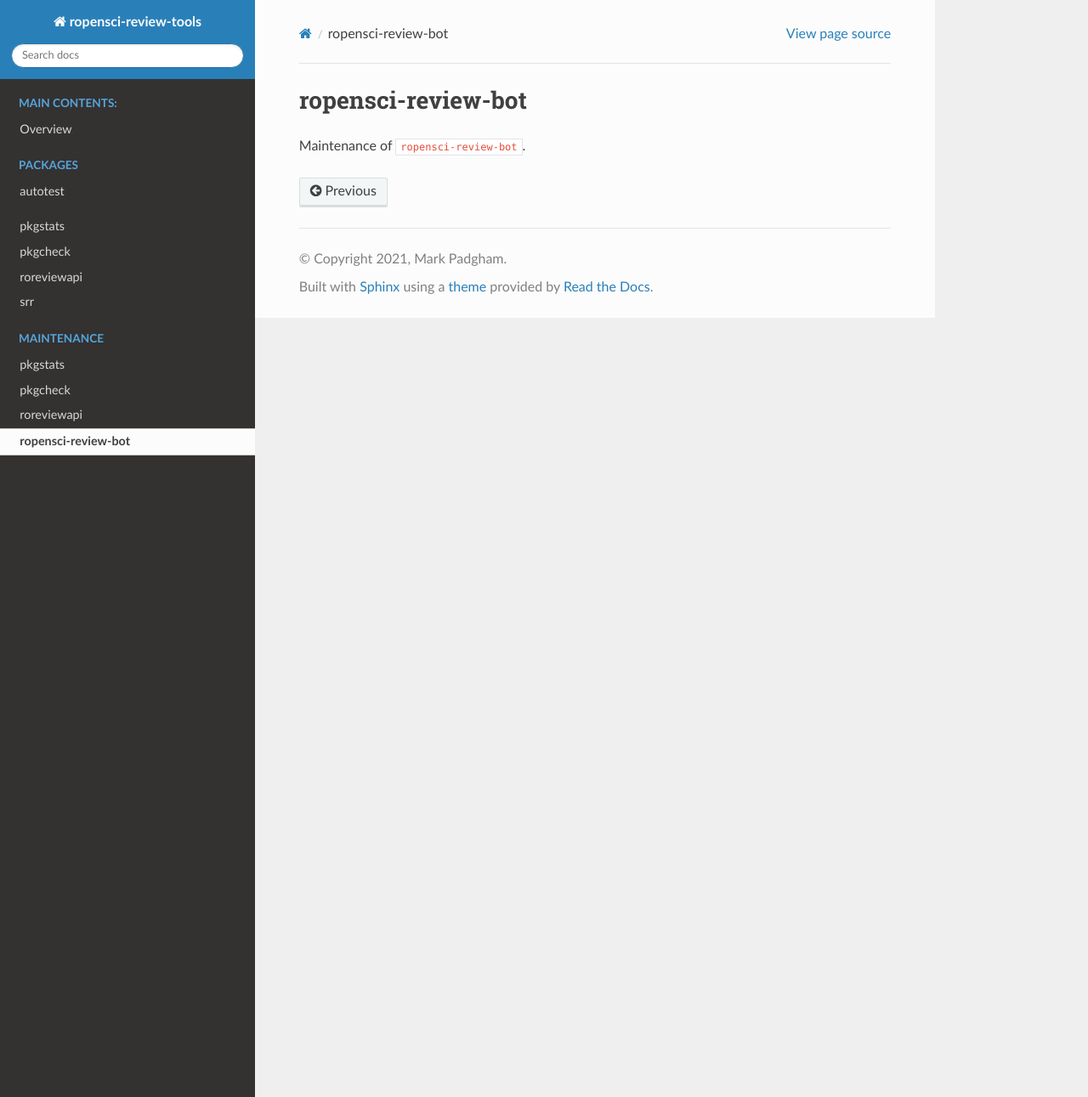
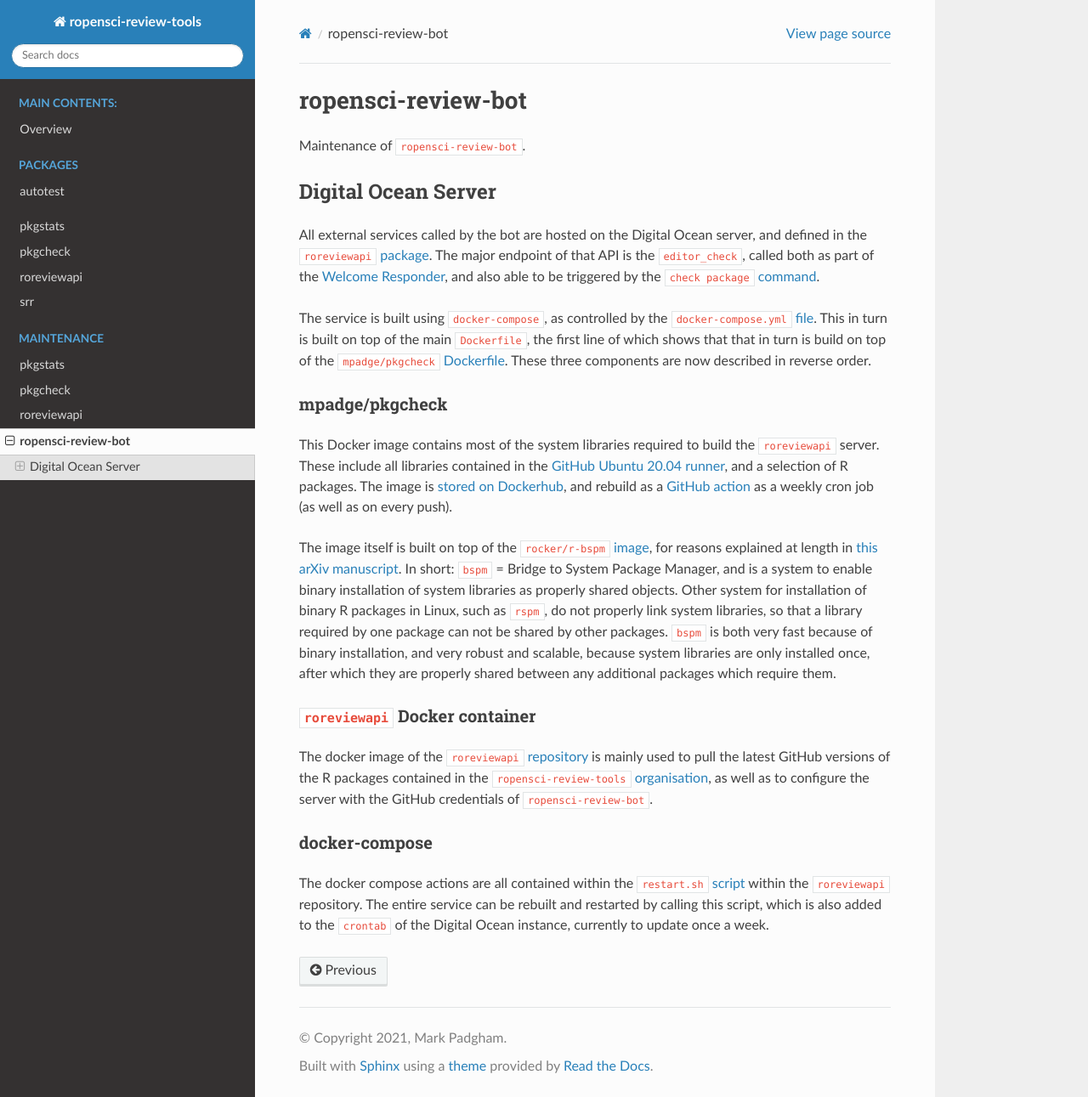
Before and after one commit to ropensci-review-tools/ropensci-review-tools, a Sphinx documentation site: the page built from docs/maintenance/ropensci-review-bot.md, in a window 1280 px wide and 1291 px high. Shown: the whole window at 85% size. Built offline with Sphinx 7.4.7 and the Read the Docs theme 2.0.0, drawn with Linux system fonts in a browser that asks for light colours.

Commit message:
extend review-bot maintenance docs

```diff
--- a/docs/maintenance/ropensci-review-bot.md
+++ b/docs/maintenance/ropensci-review-bot.md
@@ -2,3 +2,64 @@
 # ropensci-review-bot
 
 Maintenance of `ropensci-review-bot`.
+
+## Digital Ocean Server
+
+All external services called by the bot are hosted on the Digital Ocean server,
+and defined in the [`roreviewapi`
+package](https://github.com/ropensci-review-tools/roreviewapi). The major
+endpoint of that API is the `editor_check`, called both as part of the [Welcome
+Responder](https://github.com/ropensci-org/buffy/blob/82dd29bae4aeaa6bf5ca77b27be82cacd3a1ba04/config/settings-production.yml#L18-L32),
+and also able to be triggered by the [`check package`
+command](https://github.com/ropensci-org/buffy/blob/82dd29bae4aeaa6bf5ca77b27be82cacd3a1ba04/config/settings-production.yml#L92-L106).
+
+The service is built using `docker-compose`, as controlled by the
+[`docker-compose.yml`
+file](https://github.com/ropensci-review-tools/roreviewapi/blob/main/docker-compose.yml).
+This in turn is built on top of the main
+[`Dockerfile`](https://github.com/ropensci-review-tools/roreviewapi/blob/main/Dockerfile),
+the first line of which shows that that in turn is build on top of the
+[`mpadge/pkgcheck`
+Dockerfile](https://github.com/ropensci-review-tools/pkgcheck/blob/main/Dockerfile).
+These three components are now described in reverse order.
+
+### mpadge/pkgcheck
+
+This Docker image contains most of the system libraries required to build the
+`roreviewapi` server. These include all libraries contained in the [GitHub
+Ubuntu 20.04
+runner](https://github.com/actions/virtual-environments/blob/main/images/linux/Ubuntu2004-README.md),
+and a selection of R packages. The image is [stored on
+Dockerhub](https://hub.docker.com/repository/docker/mpadge/pkgcheck), and
+rebuild as a [GitHub
+action](https://github.com/ropensci-review-tools/pkgcheck/blob/main/.github/workflows/docker.yaml)
+as a weekly cron job (as well as on every push).
+
+The image itself is built on top of the [`rocker/r-bspm`
+image](https://github.com/rocker-org/bspm), for reasons explained at length in
+[this arXiv manuscript](https://arxiv.org/abs/2103.08069). In short: `bspm` =
+Bridge to System Package Manager, and is a system to enable binary installation
+of system libraries as properly shared objects. Other system for installation
+of binary R packages in Linux, such as `rspm`, do not properly link system
+libraries, so that a library required by one package can not be shared by other
+packages. `bspm` is both very fast because of binary installation, and very
+robust and scalable, because system libraries are only installed once, after
+which they are properly shared between any additional packages which require
+them.
+
+### `roreviewapi` Docker container
+
+The docker image of the [`roreviewapi`
+repository](https://github.com/ropensci-review-tools/roreviewapi/blob/main/Dockerfile)
+is mainly used to pull the latest GitHub versions of the R packages contained
+in the [`ropensci-review-tools`
+organisation](https://github.com/ropensci-review-tools), as well as to
+configure the server with the GitHub credentials of `ropensci-review-bot`.
+
+### docker-compose
+
+The docker compose actions are all contained within the [`restart.sh`
+script](https://github.com/ropensci-review-tools/roreviewapi/blob/main/restart.sh)
+within the `roreviewapi` repository. The entire service can be rebuilt and
+restarted by calling this script, which is also added to the `crontab` of the
+Digital Ocean instance, currently to update once a week.
```
